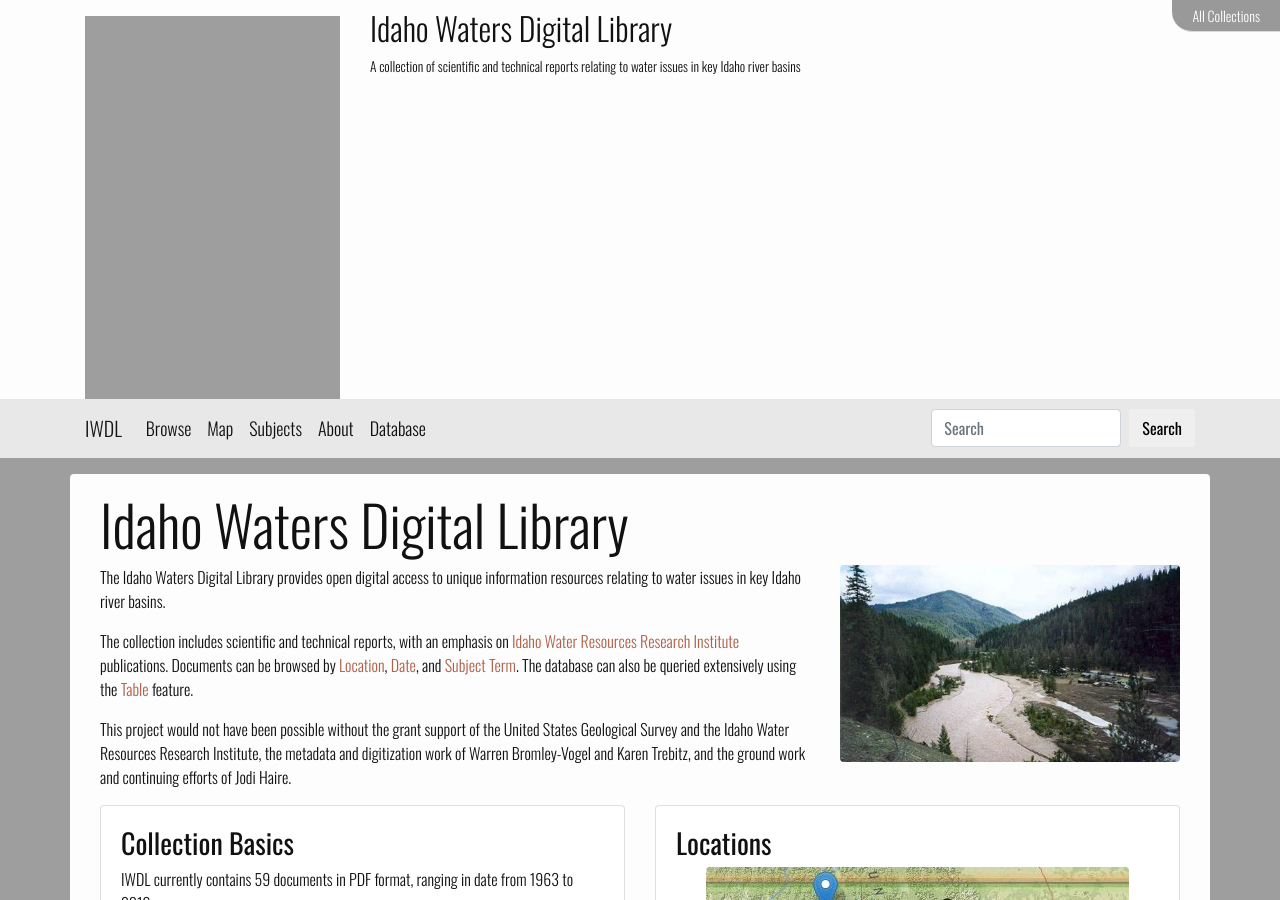
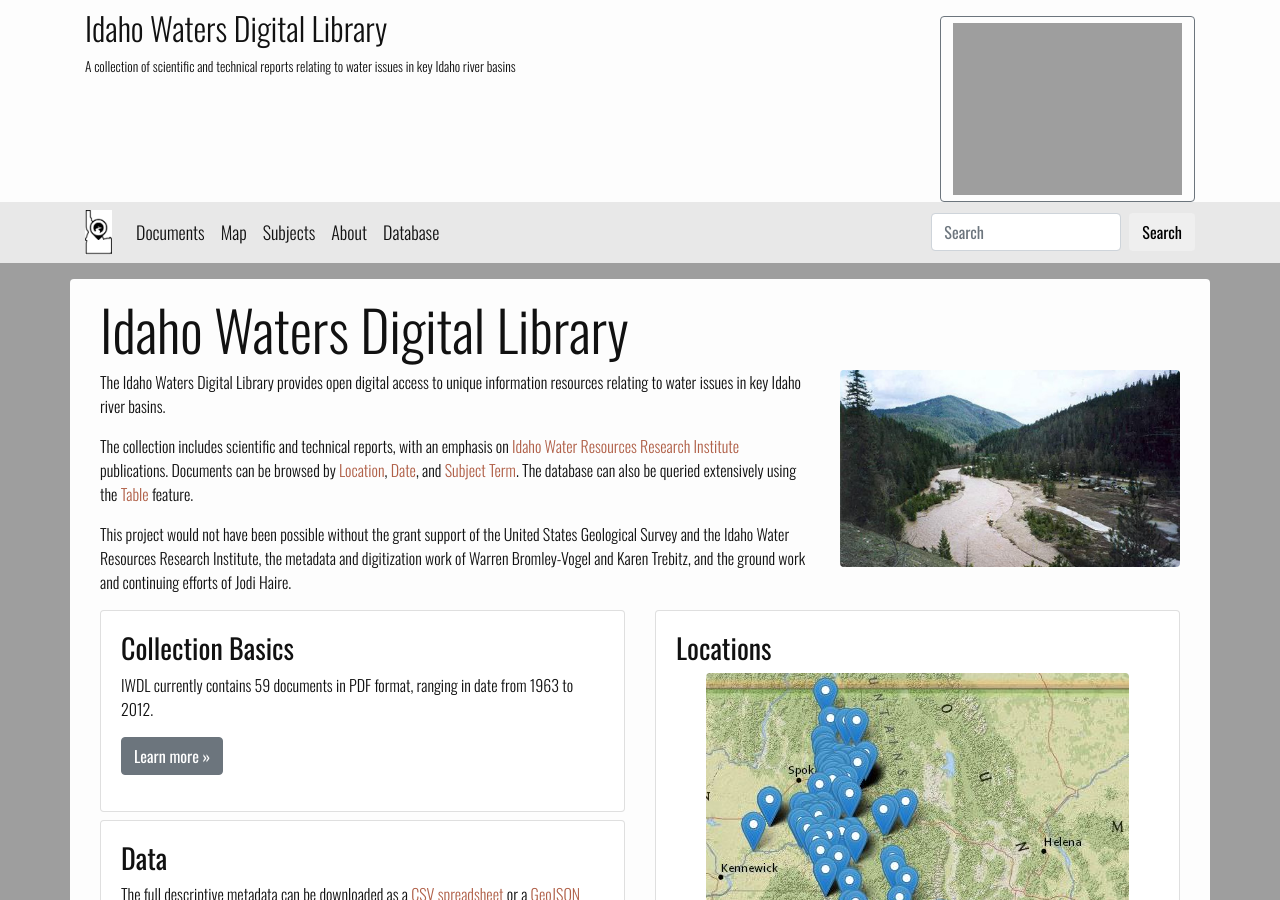
Before and after one commit to uidaholib/iwdl_source, a Jekyll site: the page built from index.html, in a window 1280 px wide and 900 px high. Built offline with Jekyll 4.4.1, drawn with Linux system fonts in a browser that asks for light colours.

Commit message:
create new banner, modal all collections, logo

```diff
--- a/_includes/all-collections-nav.html
+++ b/_includes/all-collections-nav.html
@@ -1,9 +1,15 @@
+<!-- All collections modal -->
+<div class="modal fade" id="collections" tabindex="-1" role="dialog" aria-labelledby="digital" aria-hidden="true">
+        <div class="modal-dialog" role="document">
+          <div class="modal-content">
+            <div class="modal-header">
+              <h5 class="modal-title" id="digital"><a href="https://www.lib.uidaho.edu/digital/">UIdaho Digital Initiatives</a></h5>
+              <button type="button" class="close" data-dismiss="modal" aria-label="Close">
+                <span aria-hidden="true">&times;</span>
+              </button>
+            </div>
+            <div class="modal-body">
 
-<p id="collectionslink">All Collections</p>
-
-<div id="collectionlist" style="x-overflow:hidden;">
-<p id="collectionslinkoff">X</p>
-<br>
 <div class="searchall_drop" style="">
 <form action="https://digital.lib.uidaho.edu/cdm4/results.php" method="get">
 <input type="hidden" value="all" name="CISOOP1">
@@ -102,12 +108,7 @@
 <li><a href="https://www.lib.uidaho.edu/digital/webarchive/"><strong>Web</strong> Archive Collections</a></li>
 </ul>
 </div>
-<script>
-    /* all collections toggle */
-    function collectionsToggle() {
-        document.getElementById("collectionlist").style.display = (document.getElementById("collectionlist").style.display === "block") ? "none" : "block";
-    }
-    /* open + close all collections nav */
-    document.getElementById("collectionslink").onclick = function () { collectionsToggle(); };
-    document.getElementById("collectionslinkoff").onclick = function () { collectionsToggle(); };
-</script>
+
+</div>
+</div>
+</div>
--- a/_includes/collection-banner.html
+++ b/_includes/collection-banner.html
@@ -1,15 +1,20 @@
 <div class="container">
     <div class="row">
+        <div class="col-md-9">
+            <div class="row">
+            <!--<div class="col-1 p-2">
+                <img src="{{ "/images/iwdl-logo.png" | relative_url }}" class="img-fluid" style="max-height:75px;">
+            </div>-->
+            <div id="title" class="col-11" >
+                <h1><a href="{{ site.baseurl }}/" >{{ site.title }}</a></h1>
+                <p>{{ site.tagline }}</p>
+            </div></div>
+        </div>
         <div class="col-md-3 diginit">
-            <div class="mt-md-3">
-            <a id="digleft" href="{{ site.digurl }}/" title="University of Idaho Library Digital Initiatives" >
-            <img id="digleft" class="img-fluid" src="https://www.lib.uidaho.edu/digital/justdi_logo_sm.png" alt="digital initiatives logo" ></a><br>
-            <a  href="{{ site.liburl }}/" title="University of Idaho Library"> <img id="libleft" class="img-fluid" src="https://www.lib.uidaho.edu/digital/justlib_logo_sm.png" alt="library logo" ></a>
+            <div class="mt-md-3 float-right">
+                <a id="digleft" title="University of Idaho Library Digital Initiatives" class="btn btn-outline-secondary" data-toggle="modal" data-target="#collections">
+                <img id="digleft" class="img-fluid" src="https://www.lib.uidaho.edu/digital/justdi_logo_sm.png" alt="digital initiatives logo" ></a>
             </div>
-        </div>
-        <div id="title" class="col-md-9" >
-            <h1><a href="{{ site.baseurl }}/" >{{ site.title }}</a></h1>
-            <p>{{ site.tagline }}</p>
         </div>
     </div>
 </div>
--- a/_includes/collection-nav.html
+++ b/_includes/collection-nav.html
@@ -1,17 +1,14 @@
 <nav class="navbar navbar-expand-md navbar-light ">
     <div class="container">
-        <a class="navbar-brand {% if page.url == "/" %} active{% endif %}" href="{{ "/" | relative_url }}">IWDL</a>
+        <a class="navbar-brand {% if page.url == "/" %} active{% endif %} p-0" href="{{ "/" | relative_url }}"><img src="{{ "/images/iwdl-logo.png" | relative_url }}" class="img-fluid" style="max-height:45px;"></a>
         <button class="navbar-toggler" type="button" data-toggle="collapse" data-target="#page-nav" aria-controls="page-nav" aria-expanded="false" aria-label="Toggle navigation">
             <span class="navbar-toggler-icon"></span>
         </button>
 
         <div class="collapse navbar-collapse" id="page-nav">
             <ul class="navbar-nav mr-auto">
-                <!--<li class="nav-item {% if page.url == "/" %} active{% endif %}">
-                    <a class="nav-link" href="{{ "/" | relative_url }}">Home</a>
-                </li>-->
                 <li class="nav-item {% if page.url == "/browse/" %} active{% endif %}">
-                    <a class="nav-link" href="{{ "/browse/" | relative_url }}">Browse</a>
+                    <a class="nav-link" href="{{ "/browse/" | relative_url }}">Documents</a>
                 </li>
                 <li class="nav-item {% if page.url == "/map/" %} active{% endif %}">
                     <a class="nav-link" href="{{ "/map/" | relative_url }}">Map</a>
```
Also changed, not shown: images/iwdl-logo.png (added).
